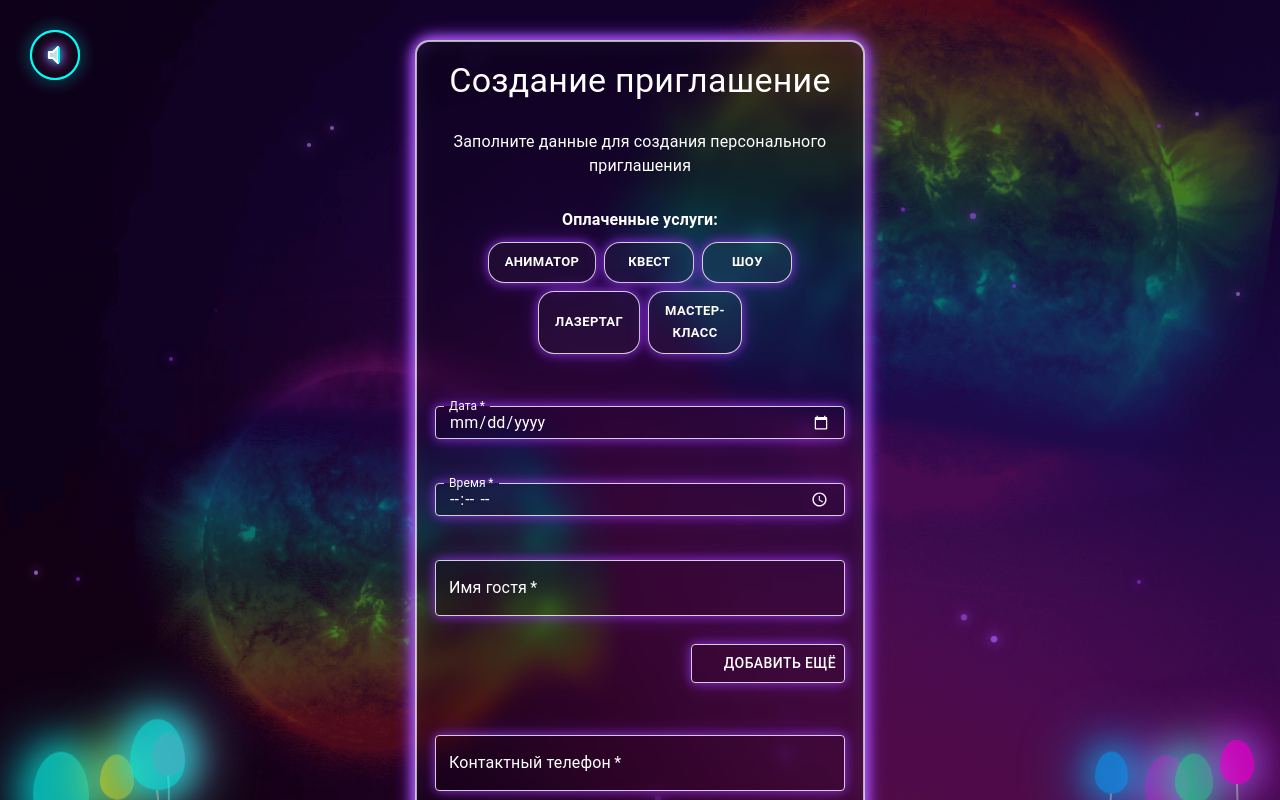
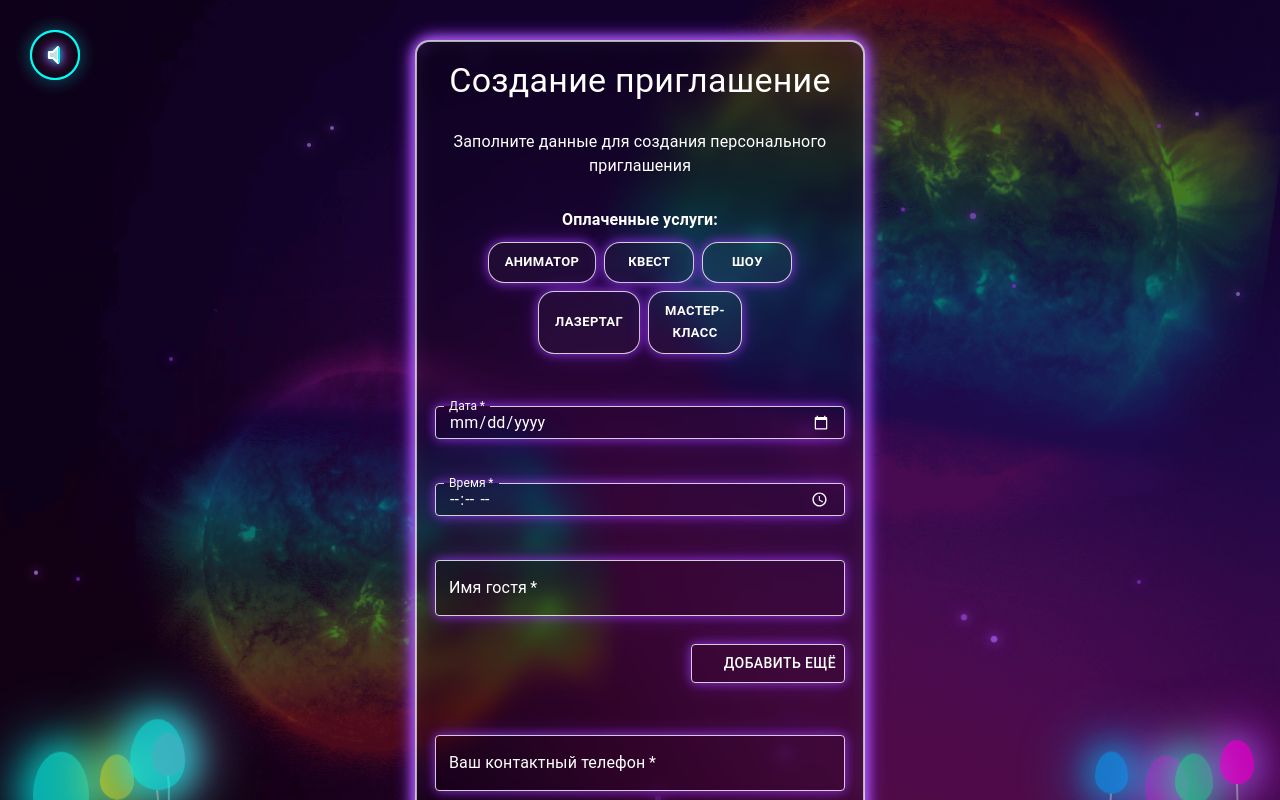
Before and after one commit to slow6r/pushka-invite-kurg, a React (Vite) app: page / in a window 1280 px wide. Both pictures are taken after a click on the button "Старт". Built offline with nearby package versions, Linux system fonts and the light colour scheme; some icons are missing; what @react-pdf/renderer would draw is missing.

Commit message:
fix: 1.123.3

```diff
--- a/src/App.tsx
+++ b/src/App.tsx
@@ -1,7 +1,7 @@
 import React, { useState, useRef } from "react";
 import FormPage from "./pages/FormPage/FormPage";
 const logo = "/assets/logo.png";
-const musicFile = "/assets/music/Crazy_Frog_-_Axel_F_minus_75445587.mp3";
+const musicFile = "/assets/music/music.mp3";
 import styles from "./pages/FormPage/FormPage.module.scss";
 
 function MusicController({
--- a/src/pages/FormPage/FormPage.tsx
+++ b/src/pages/FormPage/FormPage.tsx
@@ -191,7 +191,7 @@ export default function FormPage() {
                 </Button>
               </Box>
               <TextField
-                label="Контактный телефон"
+                label="Ваш контактный телефон"
                 name="phone"
                 value={form.phone}
                 onChange={handleChange}
--- a/src/widgets/InvitationPDF/InvitationPDF.tsx
+++ b/src/widgets/InvitationPDF/InvitationPDF.tsx
@@ -190,7 +190,7 @@ const InvitationPDF: React.FC<InvitationPDFProps> = ({
               fontFamily: "PantonBold",
             }}
           >
-            НАС ЖДЁТ УВЛЕКАТЕЛЬНОЕ ПРИКЛЮЧЕНИЕ
+            НАС ЖДУТ УВЛЕКАТЕЛЬНЫЕ ПРИКЛЮЧЕНИЯ
           </Text>
           {services.length === 0 ? (
             <Text
--- a/src/widgets/InvitationPDF/InvitationPreview.tsx
+++ b/src/widgets/InvitationPDF/InvitationPreview.tsx
@@ -306,7 +306,7 @@ const InvitationPreview: React.FC<InvitationPreviewProps> = ({
                 fontFamily: "PantonBold, Panton, Arial, sans-serif",
               }}
             >
-              НАС ЖДЁТ УВЛЕКАТЕЛЬНОЕ ПРИКЛЮЧЕНИЕ
+              НАС ЖДУТ УВЛЕКАТЕЛЬНЫЕ ПРИКЛЮЧЕНИЯ
             </div>
             <div
               style={{
```
Also changed, not shown: 2 other files (tests, documents, lock files or other folders).
